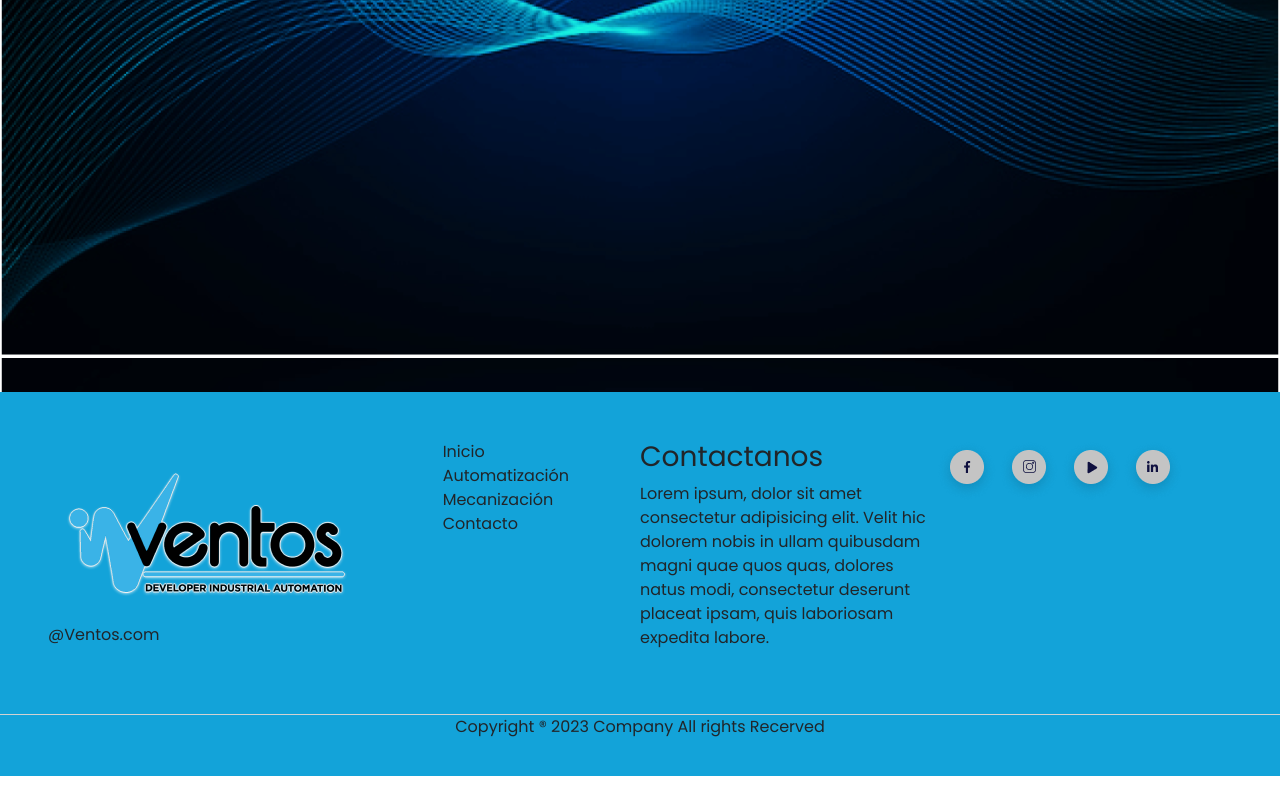
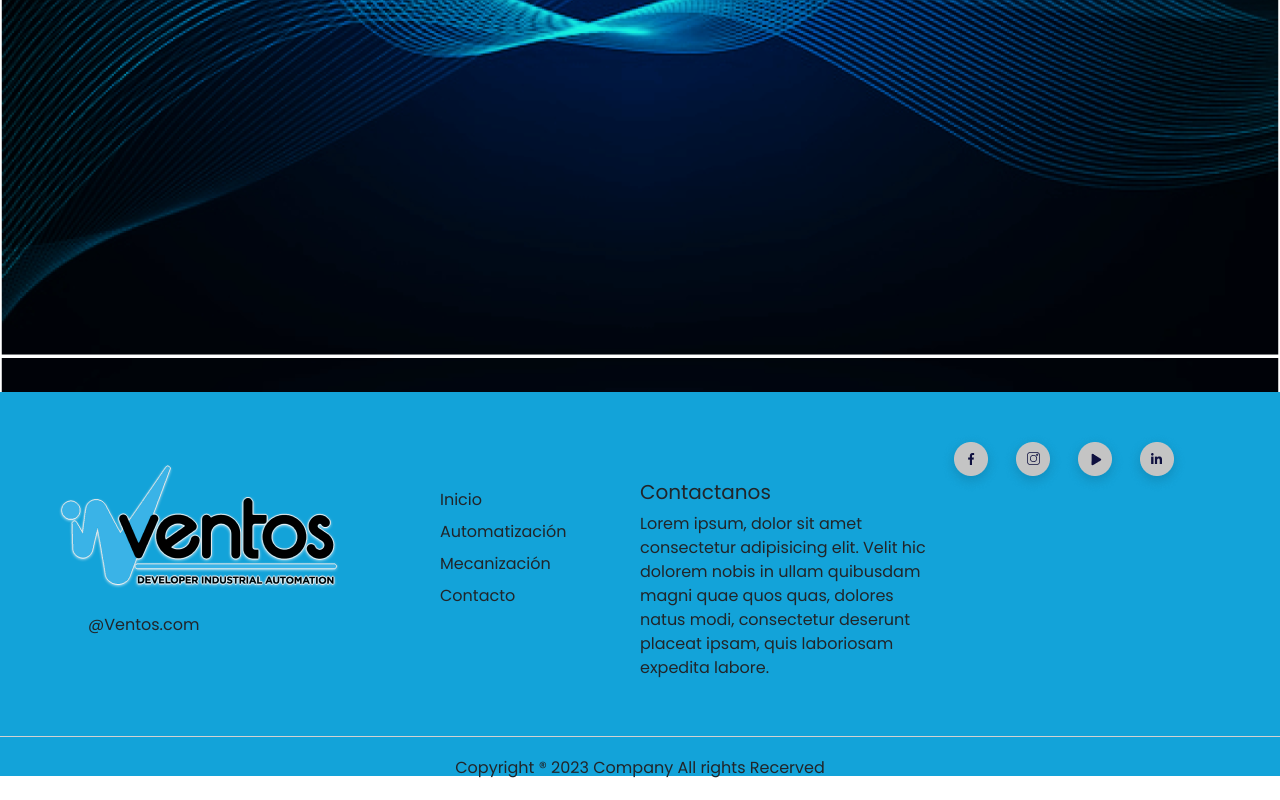
Before and after one commit to JuanBenega/prjVentos, a React (Create React App) app: page / in a window 1280 px wide. Shown: the part 1208-2008 px from the top of the page. Before the commit the page ends 1986 px from the top, so only its background shows below. Built offline with nearby package versions, Linux system fonts and the light colour scheme.

Commit message:
modif footer styling

```diff
--- a/src/components/Footer.jsx
+++ b/src/components/Footer.jsx
@@ -12,16 +12,16 @@ const Footer = () => {
             <div className="groupFooter">
                 <div>
                     <Image src={logoFooter} className='imgFooter' />
-                    <p>@Ventos.com</p>
+                    <h6>@Ventos.com</h6>
                 </div>
-                <div>
-                    <NavLink>Inicio</NavLink>
-                    <NavLink>Automatización</NavLink>
-                    <NavLink>Mecanización</NavLink>
-                    <NavLink>Contacto</NavLink>
+                <div className="linksFooter">
+                    <NavLink className="linkFoot">Inicio</NavLink>
+                    <NavLink className="linkFoot">Automatización</NavLink>
+                    <NavLink className="linkFoot">Mecanización</NavLink>
+                    <NavLink className="linkFoot">Contacto</NavLink>
                 </div>
-                <div>
-                    <h3>Contactanos</h3>
+                <div className="contactFooter">
+                    <h5>Contactanos</h5>
                     <p>Lorem ipsum, dolor sit amet consectetur adipisicing elit. Velit hic dolorem nobis in ullam quibusdam magni quae quos quas, dolores natus modi, consectetur deserunt placeat ipsam, quis laboriosam expedita labore.</p>
                 </div>
                 <div>
--- a/src/styles/components/_footer.scss
+++ b/src/styles/components/_footer.scss
@@ -6,12 +6,30 @@
 
 
     .groupFooter {
-        padding: 3rem;
+        padding: 2.5rem;
         display: grid;
         grid-template-columns: 2fr 1fr 1.5fr 1.5fr;
         grid-template-rows: 1fr;
         gap: 0px 0px;
         grid-template-areas: '. . . .';
+
+        h6 {
+            margin-left: 3rem;
+        }
+
+        .linksFooter {
+            padding-top: 3rem;
+            font-weight: $fontWeightResp;
+
+            .linkFoot {
+                margin: 0.5rem 0;
+            }
+        }
+
+        .contactFooter {
+            padding-top: 3rem;
+            font-weight: $fontWeightResp;
+        }
 
     }
 
@@ -19,6 +37,7 @@
         border-top: 0.8px solid $colorGray;
         text-align: center;
         height: 4rem;
-        align-self: center;
+        padding-top: 1.2rem;
+
     }
 }
```
